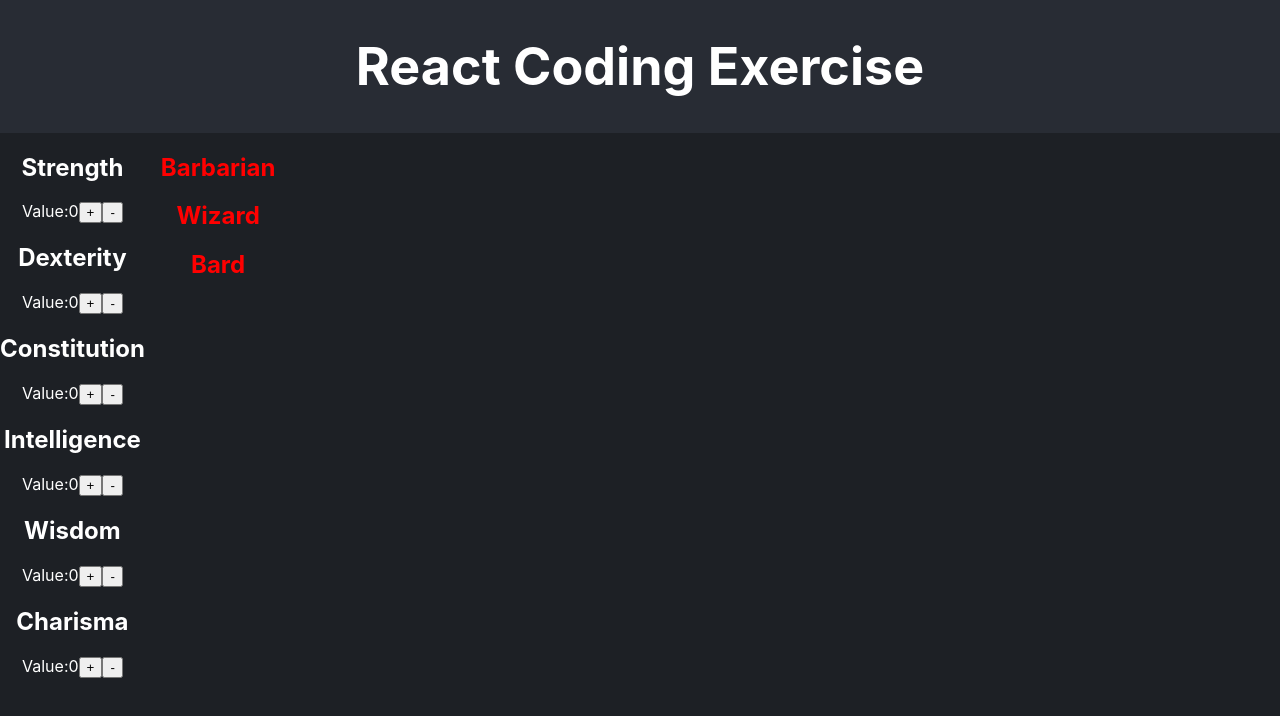
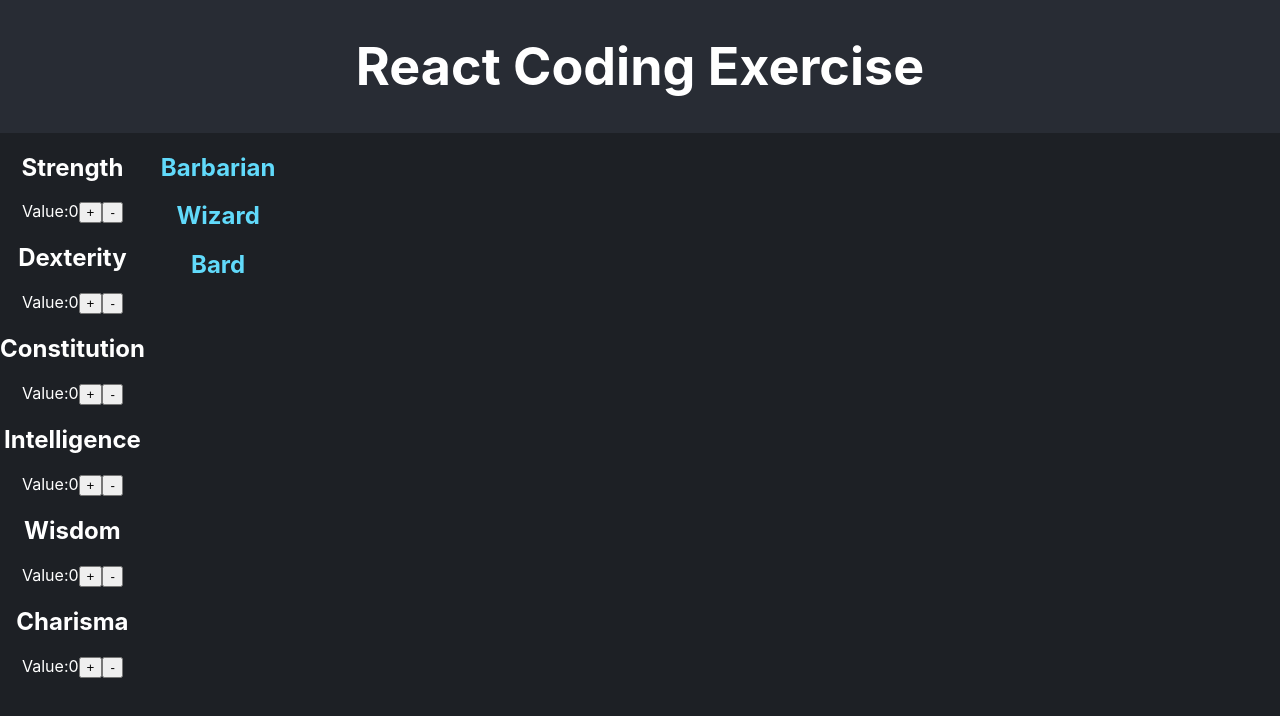
Before and after one commit to janmanaloto/recruiting-webapp-character, a React (Create React App) app: page / in a window 1280 px wide. Shown: the top 716 px of the page. Built offline with nearby package versions, Linux system fonts and the light colour scheme.

Commit message:
3 - When clicking on a class, display the minimum required statistics for that class

```diff
--- a/src/modules/class/components/Class.js
+++ b/src/modules/class/components/Class.js
@@ -1,14 +1,32 @@
 import { CLASS_LIST } from "../../../consts";
+import { useState } from "react";
+import { Attribute } from "../../attribute/components/Attribute";
 
 export function Class({ className, attributes }) {
+  const [isActive, setIsActive] = useState(false);
   const data = CLASS_LIST[className];
   const isMeetMinimums = Object.keys(data).every((attribute) => {
     const value = attributes[attribute];
     return value >= data[attribute];
   });
-  return isMeetMinimums ? (
-    <h2 style={{ color: "green" }}>{className}</h2>
-  ) : (
-    <h2 style={{ color: "red" }}>{className}</h2>
+
+  return (
+    <>
+      <h2
+        style={{ color: isMeetMinimums ? "green" : "#61DAFB" }}
+        onClick={() => setIsActive(!isActive)}
+      >
+        {className}
+      </h2>
+      {isActive && (
+        <div>
+          {Object.keys(data).map((attribute) => (
+            <h4>
+              {attribute}: {data[attribute]}
+            </h4>
+          ))}
+        </div>
+      )}
+    </>
   );
 }
```
